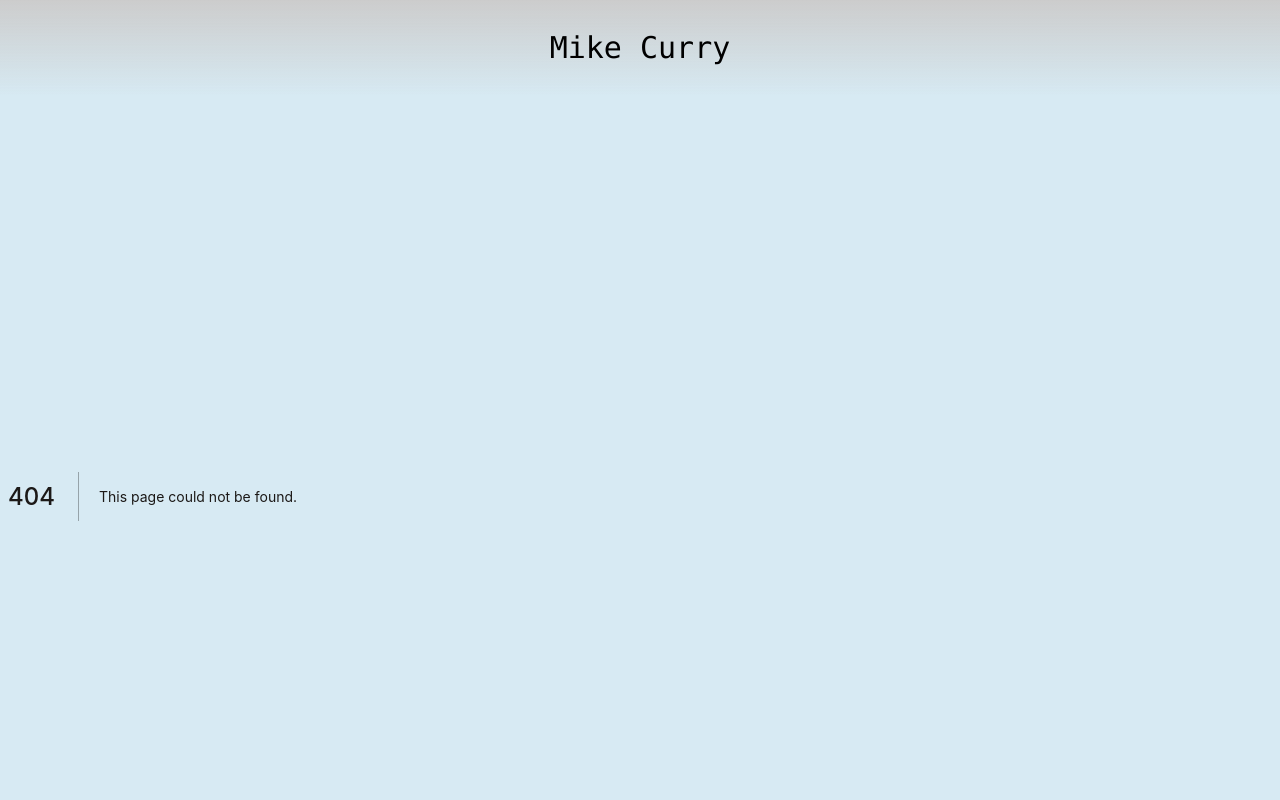
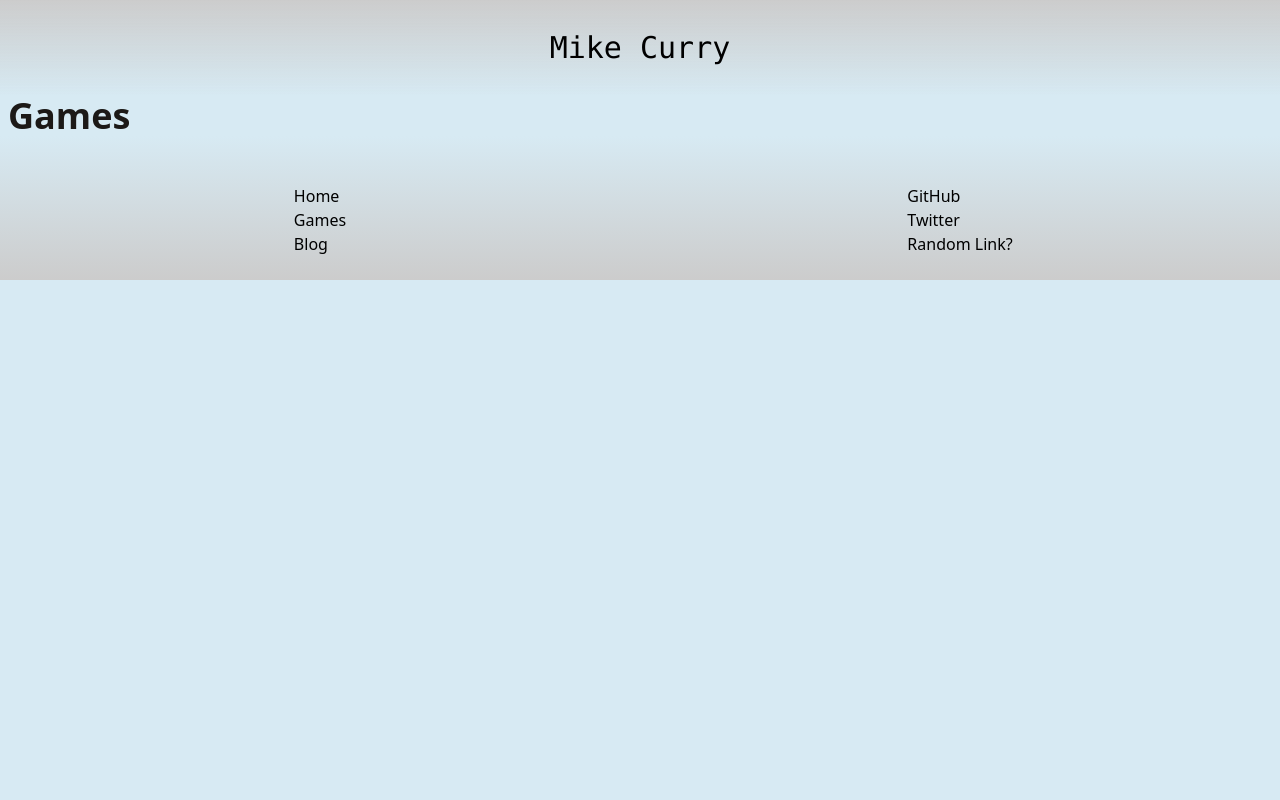
Before and after one commit to mikedubcurry/newest-site, a Next.js app: page /games in a window 1280 px wide. Before the commit this address had no page. Shown: the top 800 px of the page. Built offline with nearby package versions, Linux system fonts and the light colour scheme.

Commit message:
temporary pages

```diff
--- /dev/null
+++ b/pages/blog/index.js
@@ -0,0 +1,3 @@
+export default () => {
+	return <h1>Blog</h1>;
+};
--- /dev/null
+++ b/pages/games/index.js
@@ -0,0 +1,3 @@
+export default () => {
+	return <h1>Games</h1>;
+};
```
